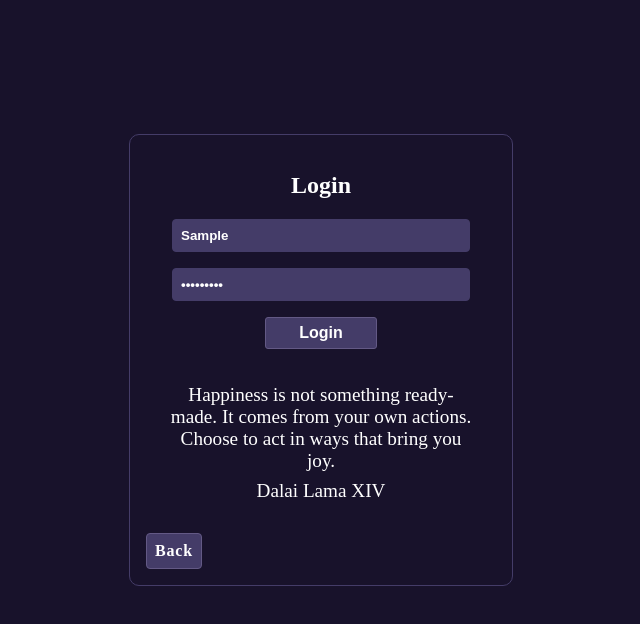
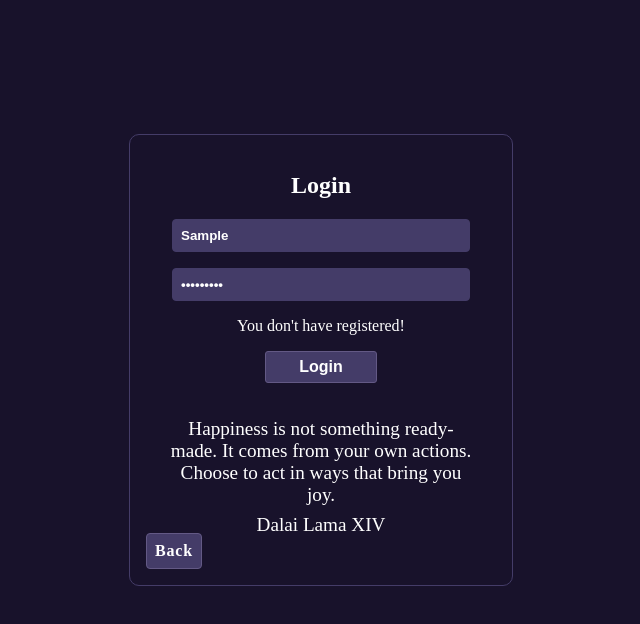
Before and after one commit to hacagahasanli/role-based-auth-via-routing, a React (Vite) app: page /login in a window 1280 px wide. Both pictures are taken after typing "Sample", "Sample123" into the empty fields and a click on the button "Login". Shown: the top 624 px of the page, without its empty margins (319-959 px from the left). Built offline with nearby package versions, Linux system fonts and the light colour scheme.

Commit message:
Refactoring Routes and Login Page Done

```diff
--- a/src/components/Login/index.jsx
+++ b/src/components/Login/index.jsx
@@ -1,19 +1,26 @@
 import { useContext, useEffect, useState } from "react";
 import { useNavigate } from "react-router-dom";
 import styled from "styled-components";
+import { authorizedUsers } from "../../constants";
 import { AuthContext } from "../../context";
 import { Card } from "../../shared/Card";
 import { randomQuote } from "../../utils";
+
+const errorMessage = {
+    EMPTY_FIELD: "Password or Username is empty!",
+    NOT_REGISTERED: "You don't have registered!"
+}
 
 export const Login = () => {
     const navigate = useNavigate()
     const [quote, setQuote] = useState([])
     const [value, setValue] = useState({ username: "", password: "" })
-    let { setUserValues } = useContext(AuthContext)
+    const [error, setError] = useState("")
+    const { setUserValues } = useContext(AuthContext)
+
     const navigateHandler = () => navigate("/", { replace: true })
 
-    const setFieldValue = (e) => {
-        const { value, name } = e.target
+    const setFieldValue = ({ target: { value, name } }) => {
         setValue((prevValue) => ({ ...prevValue, [name]: value }))
     }
 
@@ -24,7 +31,16 @@ export const Login = () => {
 
     const submitHandler = (e) => {
         e.preventDefault();
-        setUserValues(value)
+        const { username, password } = value
+
+        if (!username || !password) return setError(errorMessage?.EMPTY_FIELD)
+
+        const userDetail = authorizedUsers?.find((user) => user.username === username && user.password === password);
+        if (userDetail) {
+            navigate("/", { replace: true })
+            return setUserValues(userDetail)
+        }
+        setError(errorMessage?.NOT_REGISTERED)
     }
 
     const inputs = [
@@ -45,25 +61,25 @@ export const Login = () => {
     return <Card>
         <LoginHeader>Login</LoginHeader>
         <InputContainer onSubmit={(e) => submitHandler(e)}>
-            {
-                inputs?.map(({ id, ...rest }) => <Input key={id} {...{ ...rest }} onChange={e => setFieldValue(e)} />)
-            }
+            {inputs?.map(({ id, ...rest }) => <Input key={id} {...{ ...rest }} onChange={e => setFieldValue(e)} />)}
+            {error && <Error>{error}</Error>}
             <Button type="submit">Login</Button>
         </InputContainer>
-        <Quote>
-            {
-                Object.entries(quote).map(([key, value]) => <span key={key}>{value}</span>)
-            }
-        </Quote>
+        <Quote>{Object.entries(quote).map(([key, value]) => <span key={key}>{value}</span>)}</Quote>
         <Back onClick={navigateHandler}>Back</Back>
     </Card>
 }
+
+const Error = styled.p`
+    padding: 0;
+    margin: 0;
+    color: #ffffff;
+`
 
 const LoginHeader = styled.h2`
    color: white;
    margin-top: 2.3rem;
 `
-
 const Back = styled.span`
     cursor: pointer;
     position: absolute;
--- a/src/constants/index.jsx
+++ b/src/constants/index.jsx
@@ -20,30 +20,29 @@ export const roles = {
     ASSISTANT: "Assistant"
 }
 
-
 export const authorizedUsers = [
     {
         username: "mike",
         password: "mike123",
-        role: "Admin",
+        role: "0310",
         userID: "1mike23"
     },
     {
         username: "jane",
         password: "jane123",
-        role: "Assistant",
+        role: "2703",
         userID: "1jane23"
     },
     {
         username: "kate",
         password: "kate123",
-        role: "customer",
+        role: "1010",
         userID: "1kate23"
     },
     {
         username: "ruf",
         password: "ruf123",
-        role: "seller",
+        role: "0303",
         userID: "1ruf23"
     },
 ]
--- a/src/context/AuthProvider/index.jsx
+++ b/src/context/AuthProvider/index.jsx
@@ -1,13 +1,14 @@
 import { createContext, useState } from "react";
+import { useNavigate } from "react-router-dom";
+import { authorizedUsers } from "../../constants";
 
 export const AuthContext = createContext();
 
 const AuthProvider = ({ children }) => {
     let [authUser, setAuthUser] = useState({})
 
-    const setUserValues = ({ username, password }) => {
-        console.log(username, password, "USERNAME PASSWORD")
-    }
+    const setUserValues = (userData) => setAuthUser(userData)
+
 
     return (
         <AuthContext.Provider value={{ authUser, setUserValues }}>
--- a/src/routers/index.jsx
+++ b/src/routers/index.jsx
@@ -3,6 +3,13 @@ import { Login, Auth, Error } from "../components";
 import { roles } from "../constants";
 import { Home } from "../pages";
 import { PageEntrance } from "../shared/PageEntrance";
+
+const rolesCodes = {
+    ADMIN: "0310",
+    CUSTOMER: "1010",
+    SELLER: "0303",
+    ASSISTANT: "2703"
+}
 
 export const router = createBrowserRouter([
     {
@@ -15,31 +22,35 @@ export const router = createBrowserRouter([
         element: <Login />
     },
     {
-        element: <Auth />,
+        element: <Auth roleCode={rolesCodes?.ADMIN} />,
         children: [{
             path: "/admin",
             element: <PageEntrance name={roles.ADMIN} />
         }]
     },
     {
-        element: <Auth />,
+        element: <Auth roleCode={rolesCodes?.ADMIN} />,
         children: [{
             path: "/customer",
-            element: <PageEntrance name={roles.ADMIN} />
+            element: <PageEntrance name={roles.CUSTOMER} />
         }]
     },
     {
-        element: <Auth />,
+        element: <Auth roleCode={rolesCodes?.SELLER} />,
         children: [{
             path: "/seller",
             element: <PageEntrance name={roles.SELLER} />
         }]
     },
     {
-        element: <Auth />,
+        element: <Auth roleCode={rolesCodes?.ASSISTANT} />,
         children: [{
             path: "/assistant",
             element: <PageEntrance name={roles.ASSISTANT} />
         }]
     },
+    {
+        path: "*",
+        element: <Error />
+    }
 ])
```
